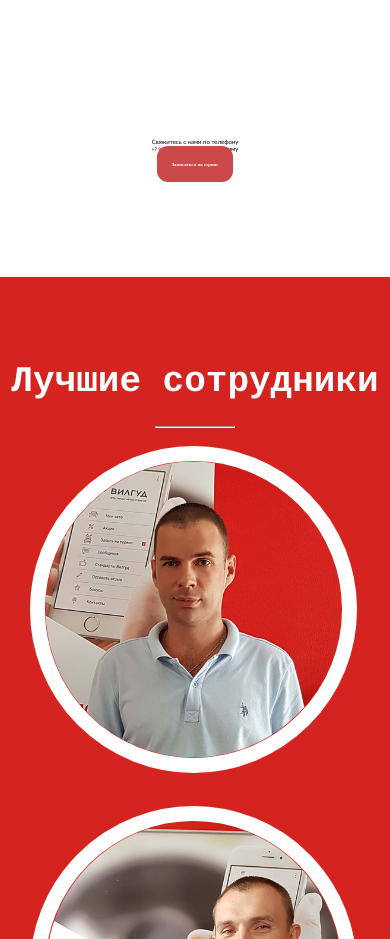
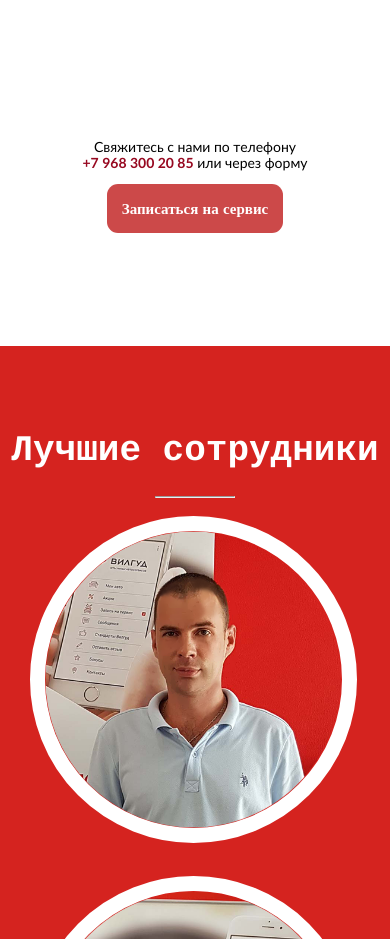
Before and after one commit to AndreyRusin/changeoilproject, a website: page index.html in a window 390 px wide. Shown: the part 6760-7699 px from the top of the page. Drawn offline with nearby package versions, Linux system fonts and the light colour scheme; a web font is replaced by a local one.

Commit message:
New changes

```diff
--- a/css/main.css
+++ b/css/main.css
@@ -596,4 +596,13 @@ footer i:hover {
   footer a img {
     margin-top: 27px;
   }
+  .contact_us p {
+    font-size: 14px;
+  }
+  .contact_us a {
+    font-size: 14px;
+  }
+  .contact_us a.link_to_button_contact {
+    font-size: 15px;
+  }
 }
```
